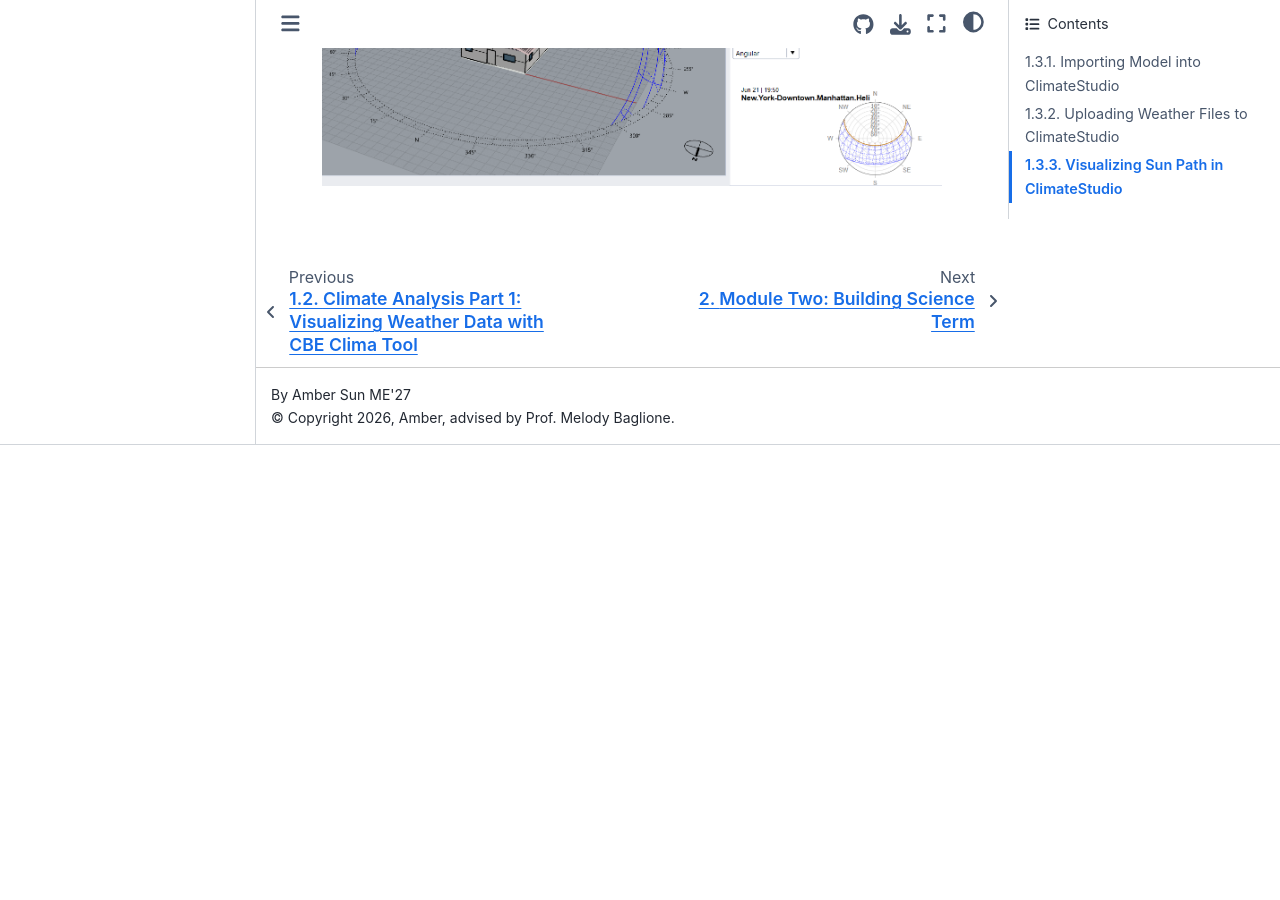
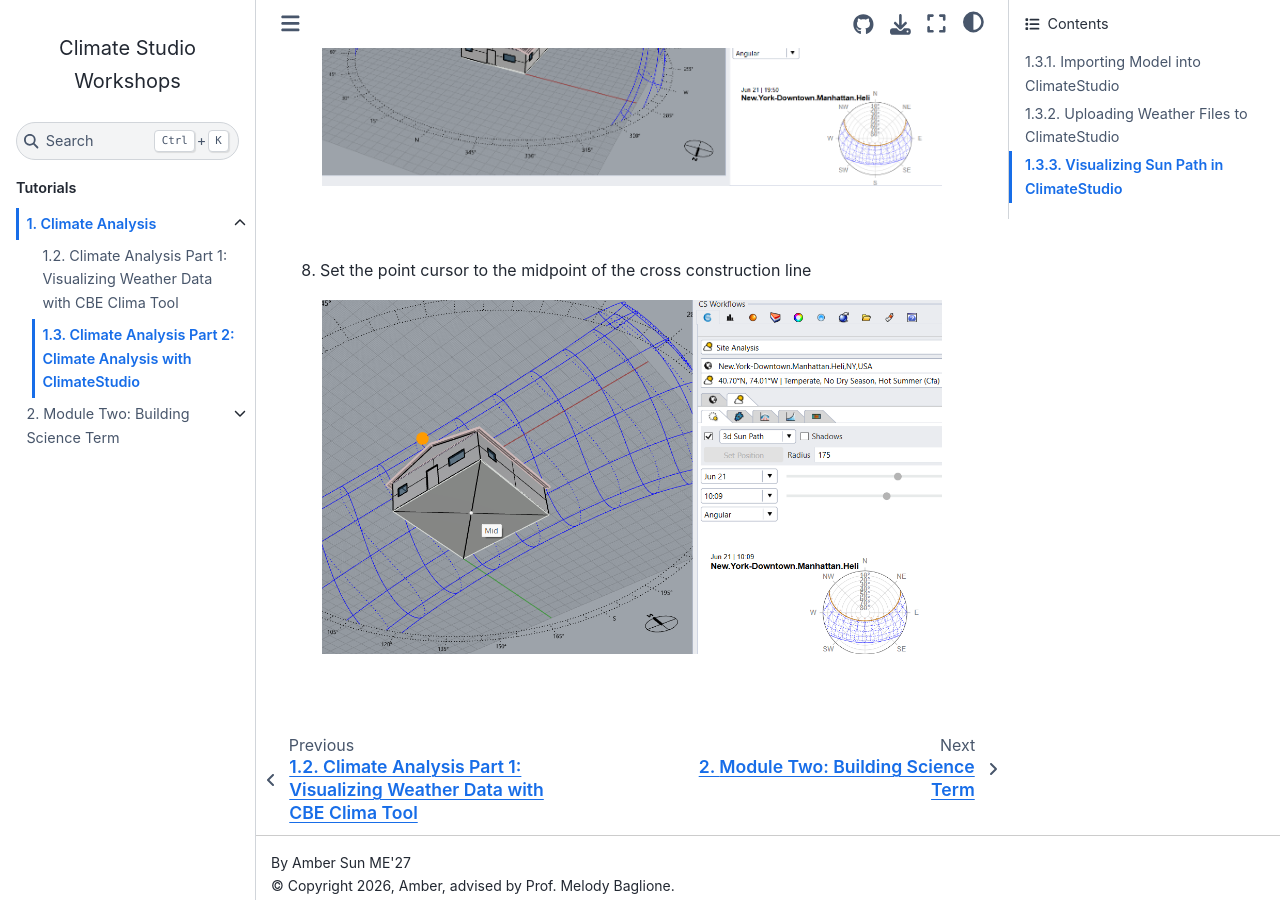
Before and after one commit to amber289/climatestudiotutorial, a Jupyter Book: the page built from workshops/docs/01_2_climate_p2.md, in a window 1280 px wide and 900 px high, scrolled down 3794 px. Built offline with Jupyter Book 1.0.4 settings and Sphinx 7.4.7 and the Sphinx Book theme 1.1.4, drawn with Linux system fonts in a browser that asks for light colours; before the commit the page ends 4239 px from its top, so only the background shows below that.

Commit message:
Update 01_2_climate_p2.md

````diff
--- a/workshops/docs/01_2_climate_p2.md
+++ b/workshops/docs/01_2_climate_p2.md
@@ -57,3 +57,10 @@ Note the summarized information that the location subpanel gives you about the w
 :align: center
 ```
 <br/><br/>
+
+8. Set the point cursor to the midpoint of the cross construction line
+```{image} ../static/clima2/clima2_6.2.png
+:width: 90%
+:align: center
+```
+<br/><br/>
````
